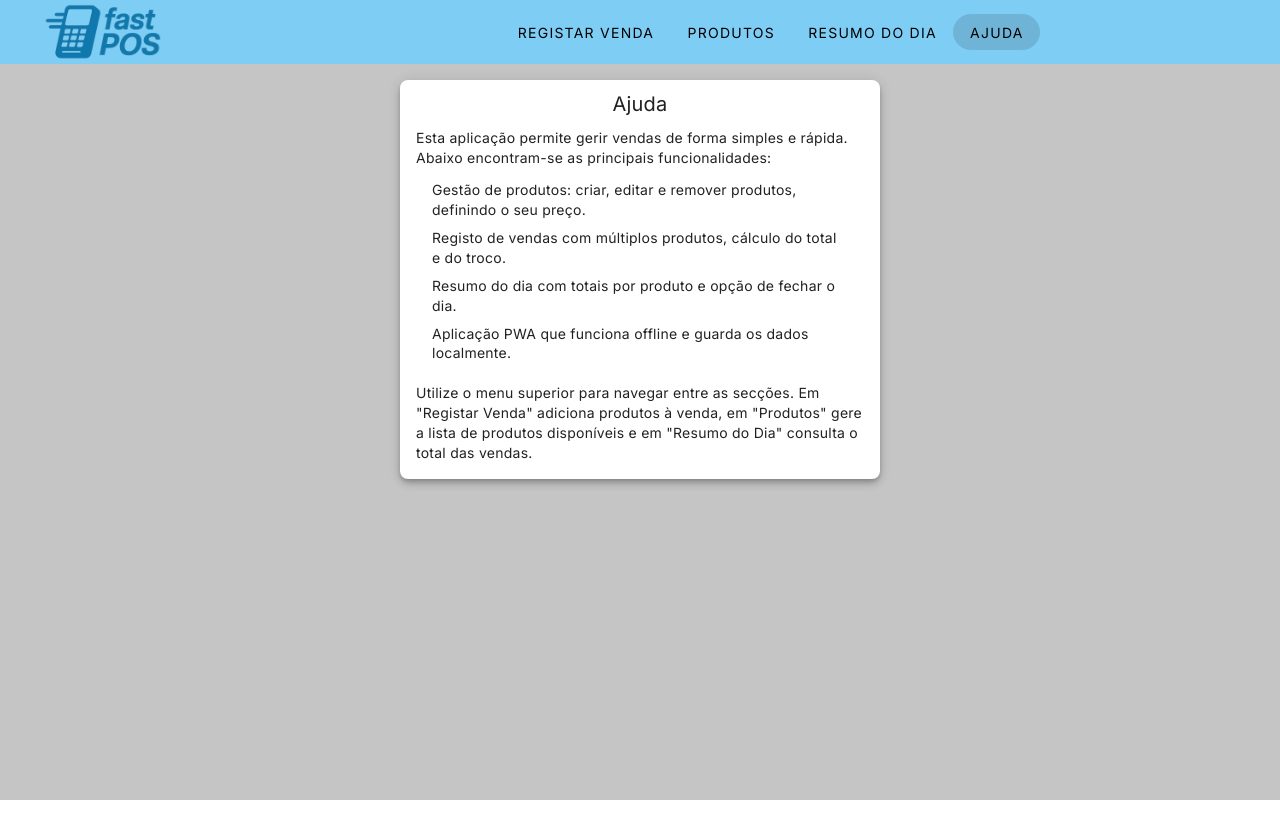
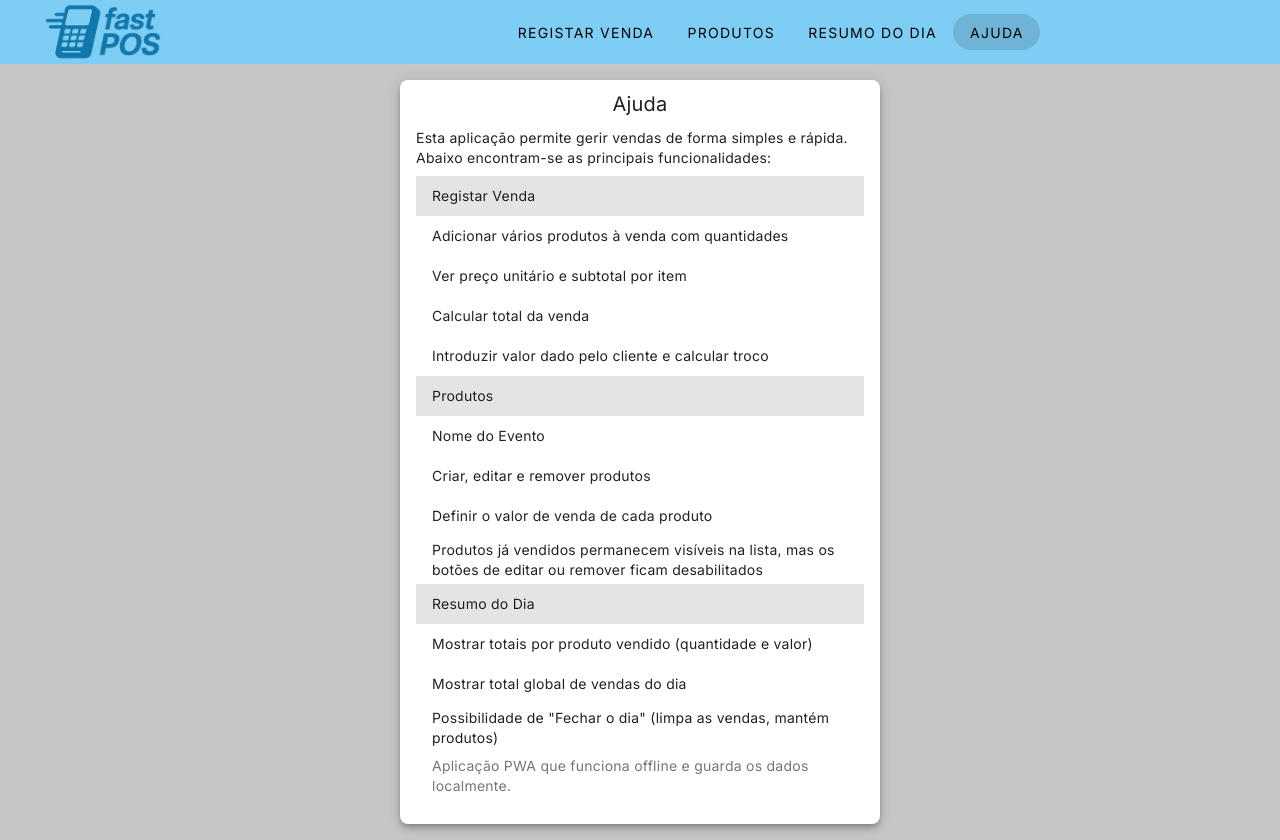
Before and after one commit to joaquimorg/fastpos, a Vue app: page /ajuda in a window 1280 px wide. Before the commit the page ends 800 px from the top, so only its background shows below. Built offline with nearby package versions, Linux system fonts and the light colour scheme.

Commit message:
fix help

```diff
--- a/src/pages/HelpPage.vue
+++ b/src/pages/HelpPage.vue
@@ -2,14 +2,26 @@
   <v-card class="mx-auto my-4" max-width="480" elevation="5">
     <v-card-title class="text-h6 text-center">Ajuda</v-card-title>
     <v-card-text>
-      <p>Esta aplicação permite gerir vendas de forma simples e rápida. Abaixo encontram-se as principais funcionalidades:</p>
+      <p>Esta aplicação permite gerir vendas de forma simples e rápida. Abaixo encontram-se as principais
+        funcionalidades:</p>
       <v-list density="compact" class="bg-transparent">
-        <v-list-item>Gestão de produtos: criar, editar e remover produtos, definindo o seu preço.</v-list-item>
-        <v-list-item>Registo de vendas com múltiplos produtos, cálculo do total e do troco.</v-list-item>
-        <v-list-item>Resumo do dia com totais por produto e opção de fechar o dia.</v-list-item>
-        <v-list-item>Aplicação PWA que funciona offline e guarda os dados localmente.</v-list-item>
+        <v-list-item variant="tonal">Registar Venda</v-list-item>
+        <v-list-item>Adicionar vários produtos à venda com quantidades</v-list-item>
+        <v-list-item>Ver preço unitário e subtotal por item</v-list-item>
+        <v-list-item>Calcular total da venda</v-list-item>
+        <v-list-item>Introduzir valor dado pelo cliente e calcular troco</v-list-item>
+        <v-list-item variant="tonal">Produtos</v-list-item>
+        <v-list-item>Nome do Evento</v-list-item>
+        <v-list-item>Criar, editar e remover produtos</v-list-item>
+        <v-list-item>Definir o valor de venda de cada produto</v-list-item>
+        <v-list-item>Produtos já vendidos permanecem visíveis na lista, mas os botões de editar ou remover ficam
+          desabilitados</v-list-item>
+        <v-list-item variant="tonal">Resumo do Dia</v-list-item>
+        <v-list-item>Mostrar totais por produto vendido (quantidade e valor)</v-list-item>
+        <v-list-item>Mostrar total global de vendas do dia</v-list-item>
+        <v-list-item>Possibilidade de "Fechar o dia" (limpa as vendas, mantém produtos)</v-list-item>
+        <v-list-item variant="plain">Aplicação PWA que funciona offline e guarda os dados localmente.</v-list-item>
       </v-list>
-      <p class="mt-2">Utilize o menu superior para navegar entre as secções. Em &quot;Registar Venda&quot; adiciona produtos à venda, em &quot;Produtos&quot; gere a lista de produtos disponíveis e em &quot;Resumo do Dia&quot; consulta o total das vendas.</p>
     </v-card-text>
   </v-card>
 </template>
```
